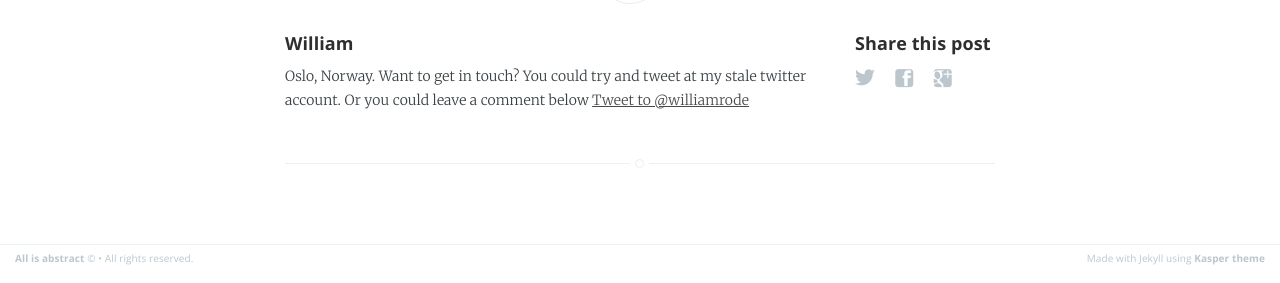
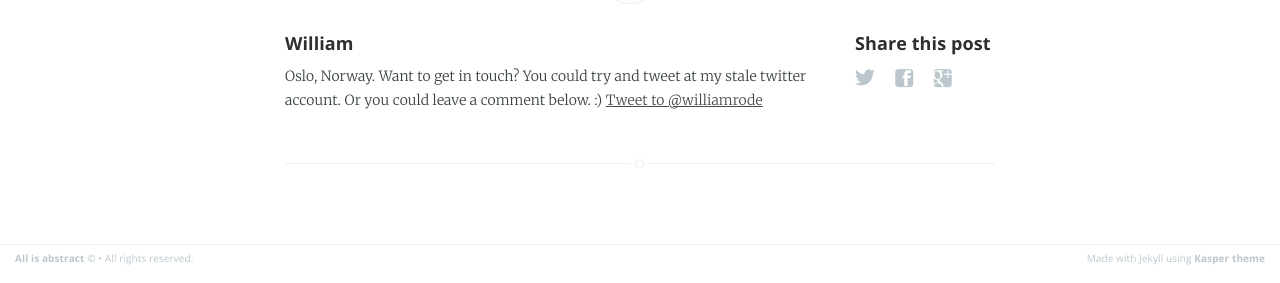
Before and after one commit to wrode/Blog, a Jekyll site: the page built from _posts/2016-07-01-Taking a step back.md, in a window 1280 px wide. Shown: the part 476-759 px from the top of the page. Built offline with Jekyll 4.4.1, drawn with Linux system fonts in a browser that asks for light colours; comment, search, counter and statistics services are not loaded.

```diff
--- a/_layouts/post.html
+++ b/_layouts/post.html
@@ -72,7 +72,7 @@ post_class: post-template
                     <h4> {{ site.author }} </h4>
                     <!-- Author Bio -->
                     <p>
-                        Oslo, Norway. Want to get in touch? You could try and tweet at my stale twitter account. Or you could leave a comment below <a href="https://twitter.com/intent/tweet?screen_name=williamrode" class="twitter-mention-button" data-show-count="false">Tweet to @williamrode</a><script async src="//platform.twitter.com/widgets.js" charset="utf-8"></script>
+                        Oslo, Norway. Want to get in touch? You could try and tweet at my stale twitter account. Or you could leave a comment below. :) <a href="https://twitter.com/intent/tweet?screen_name=williamrode" class="twitter-mention-button" data-show-count="false">Tweet to @williamrode</a><script async src="//platform.twitter.com/widgets.js" charset="utf-8"></script>
                     </p>
                 </section>
             {% endif %}
```
